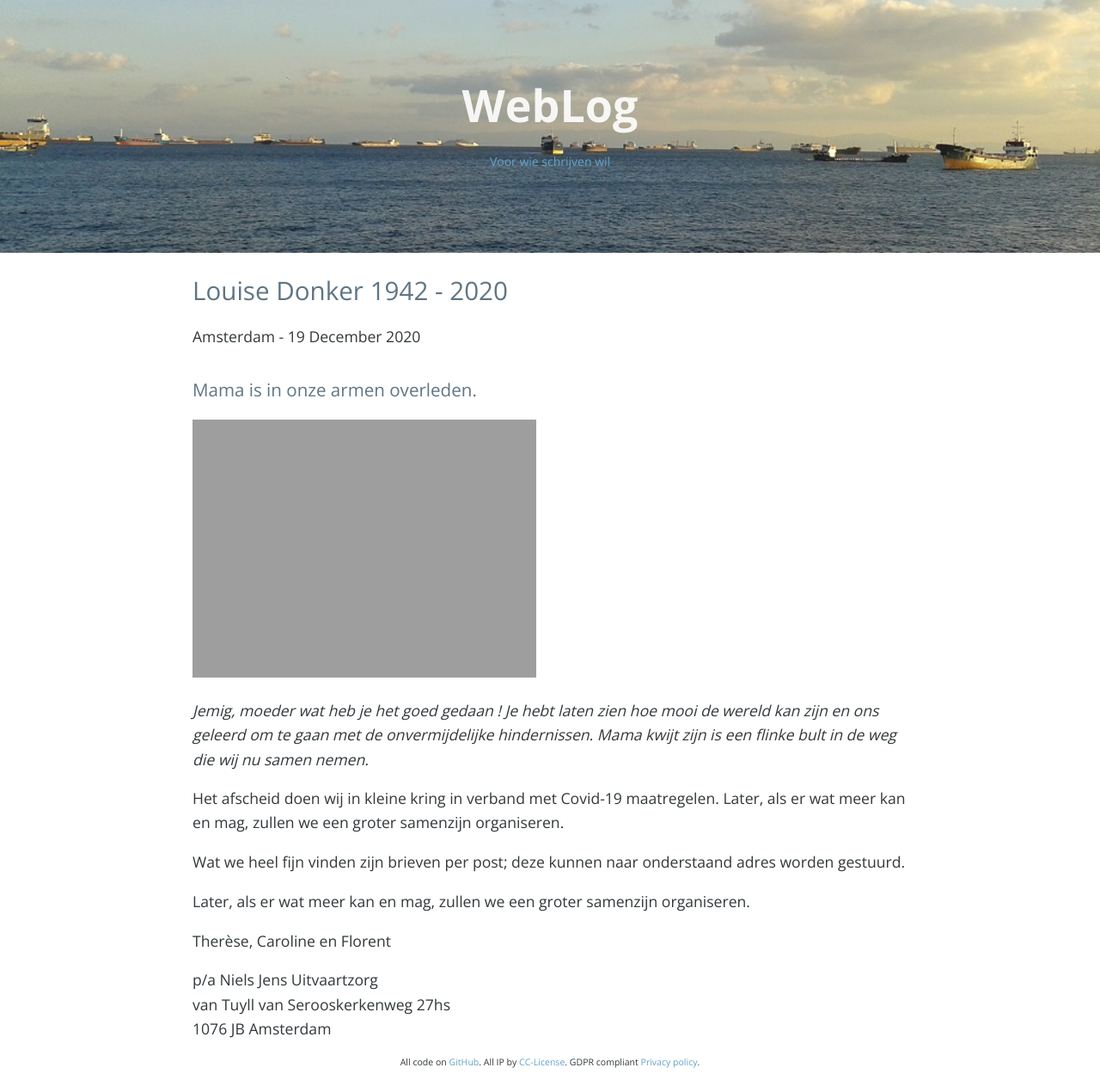
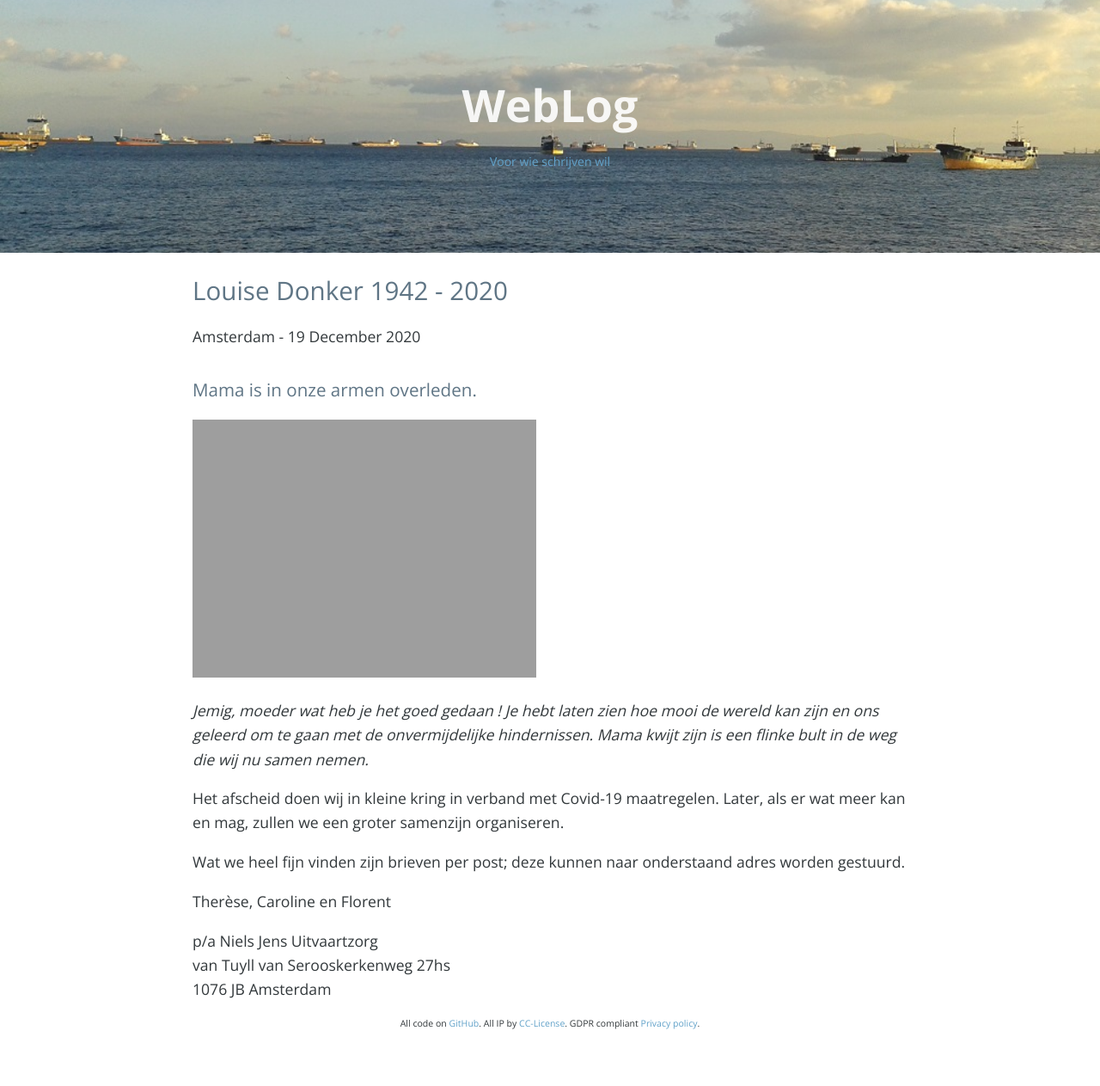
Before and after one commit to fprisse/Weblog, a Jekyll site: the page built from louise.md, in a window 1280 px wide. Shown: the whole page at 86% size. Built offline with Jekyll 4.4.1, drawn with Linux system fonts in a browser that asks for light colours; nearby versions of some CDN libraries; comment, search, counter and statistics services are not loaded; after the commit the page ends 1217 px from its top, so only the background shows below that.

Commit message:
Update louise.md

```diff
--- a/louise.md
+++ b/louise.md
@@ -14,8 +14,6 @@ Het afscheid doen wij in kleine kring in verband met Covid-19 maatregelen. Later
 
 Wat we heel fijn vinden zijn brieven per post; deze kunnen naar onderstaand adres worden gestuurd.
 
-Later, als er wat meer kan en mag, zullen we een groter samenzijn organiseren.
-
 Therèse, Caroline en Florent
 
 p/a Niels Jens Uitvaartzorg
```
